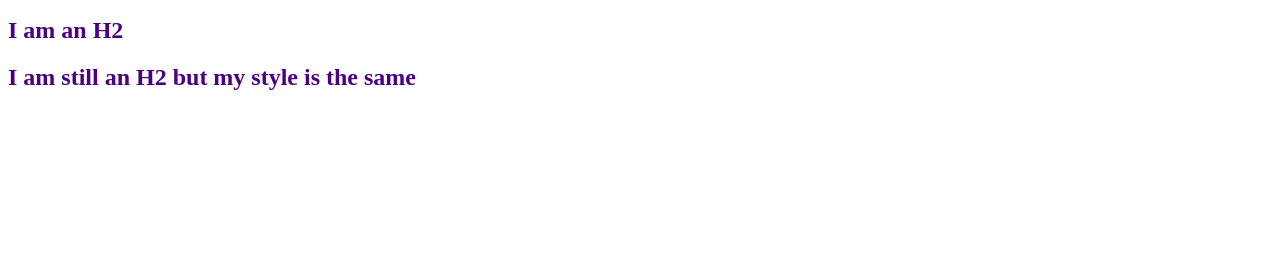
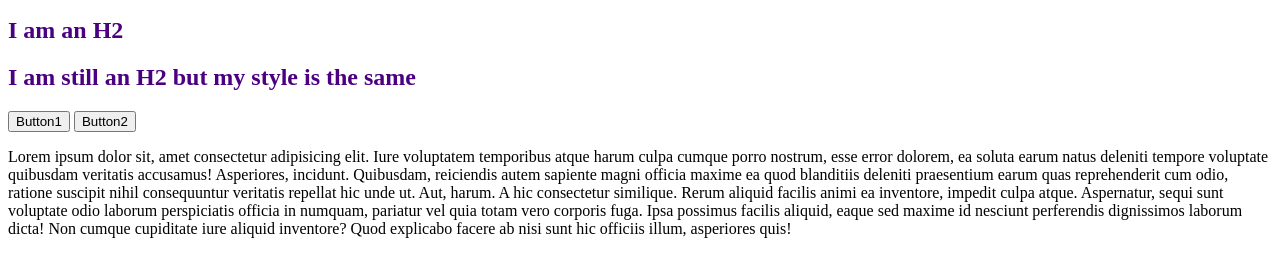
Before and after one commit to lukas-cowell/learn_css_intro, a plain HTML site: page index.html in a window 1280 px wide. Shown: the part 104-380 px from the top of the page. Drawn offline with Linux system fonts and the light colour scheme.

Commit message:
feat(buttons and para): add two buttons and a paragraph of lorem text to use to play with the stylesheet

```diff
--- a/index.html
+++ b/index.html
@@ -1,5 +1,6 @@
 <!DOCTYPE html>
 <html lang="en">
+
 
 <head>
     <meta charset="UTF-8">
@@ -26,6 +27,20 @@
     <h2>I am an H2</h2>
     <h2>I am still an H2 but my style is the same</h2>
 
+    <button>Button1</button>
+    <button>Button2</button>
+
+    <p>Lorem ipsum dolor sit, amet consectetur adipisicing elit. Iure voluptatem temporibus atque harum culpa cumque
+        porro nostrum, esse error dolorem, ea soluta earum natus deleniti tempore voluptate quibusdam veritatis
+        accusamus!
+        Asperiores, incidunt. Quibusdam, reiciendis autem sapiente magni officia maxime ea quod blanditiis deleniti
+        praesentium earum quas reprehenderit cum odio, ratione suscipit nihil consequuntur veritatis repellat hic unde
+        ut. Aut, harum.
+        A hic consectetur similique. Rerum aliquid facilis animi ea inventore, impedit culpa atque. Aspernatur, sequi
+        sunt voluptate odio laborum perspiciatis officia in numquam, pariatur vel quia totam vero corporis fuga.
+        Ipsa possimus facilis aliquid, eaque sed maxime id nesciunt perferendis dignissimos laborum dicta! Non cumque
+        cupiditate iure aliquid inventore? Quod explicabo facere ab nisi sunt hic officiis illum, asperiores quis!</p>
+
 </body>
 
 </html>
```
